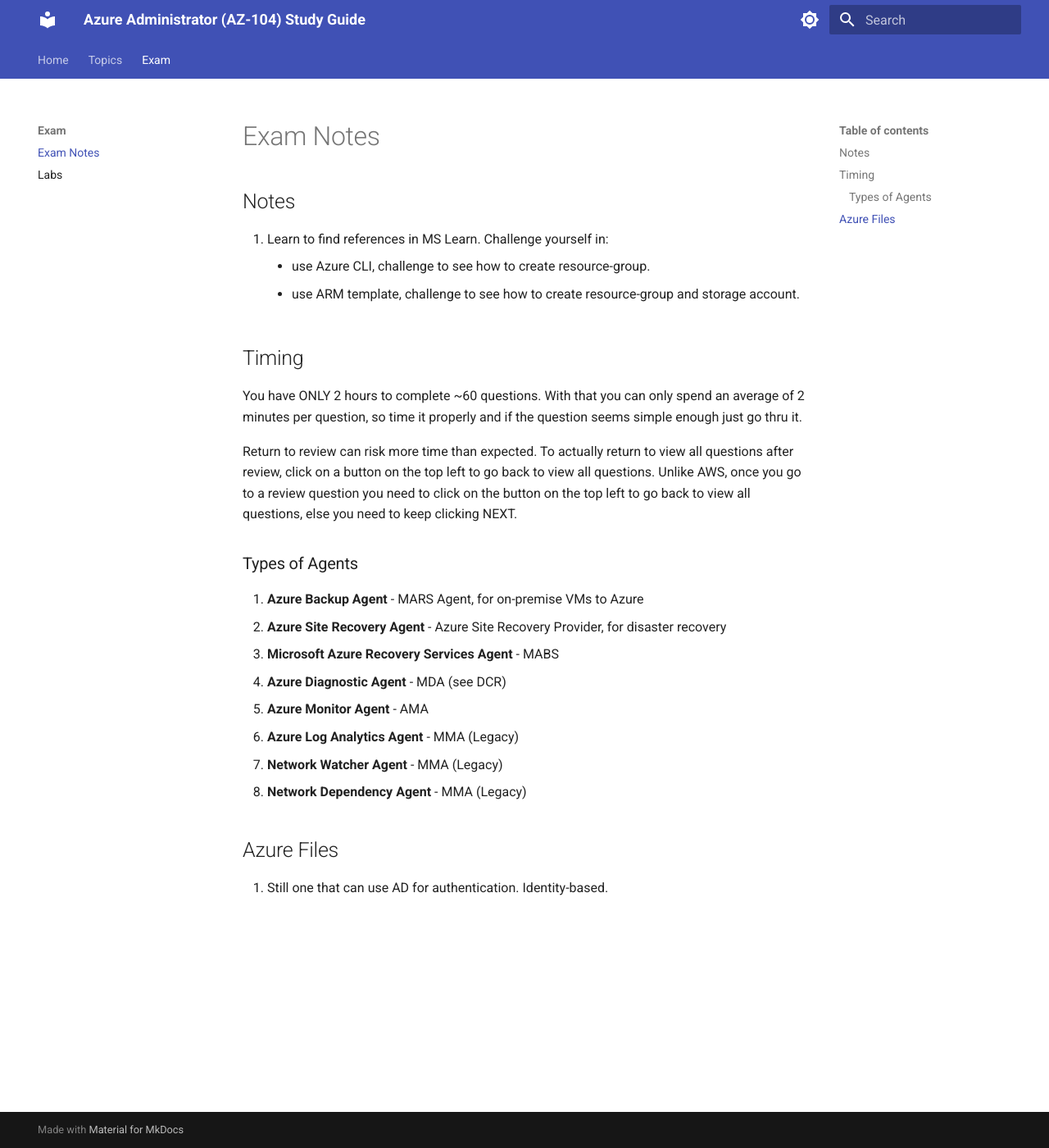
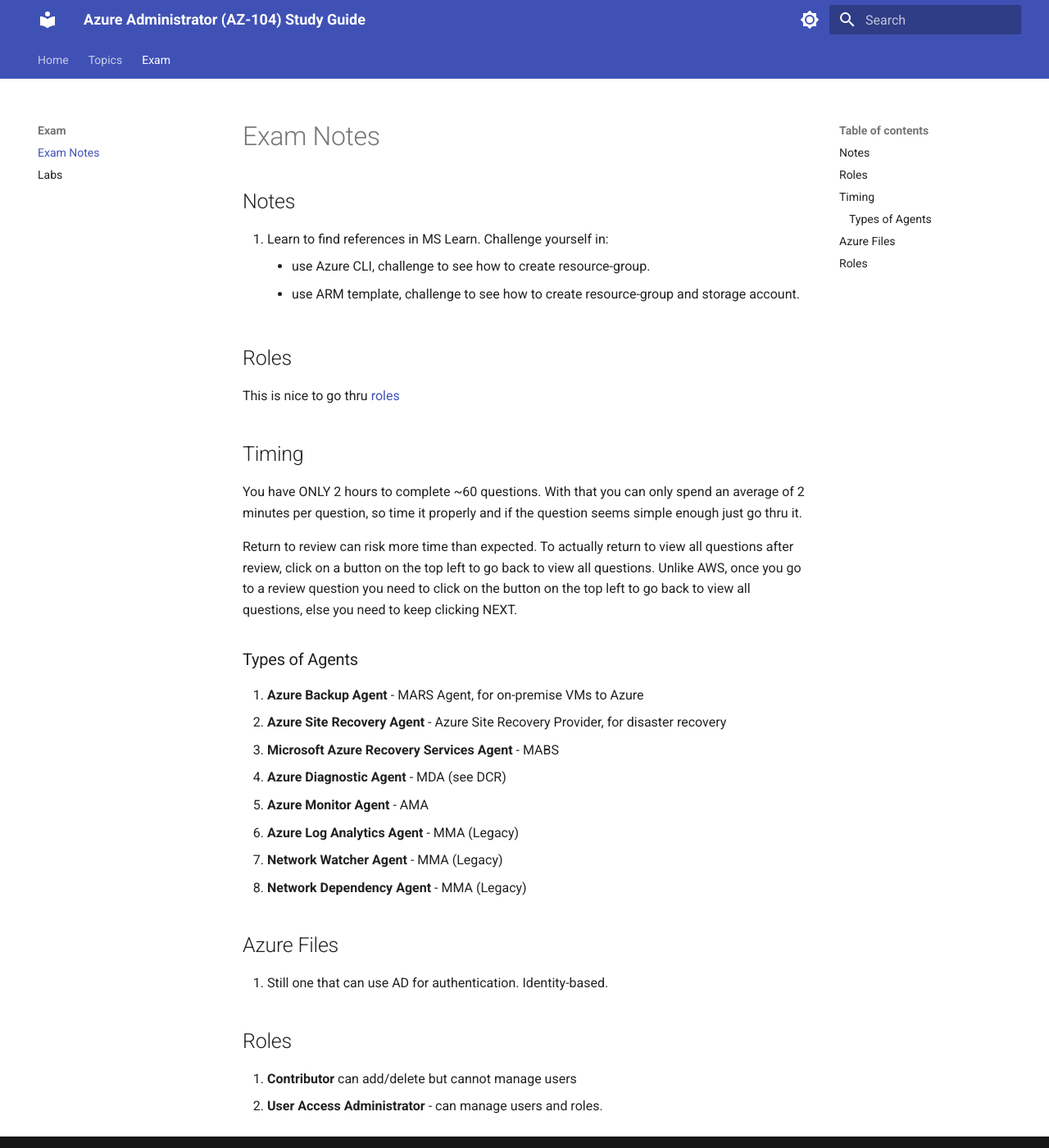
Before and after one commit to yoonghan/AZ-104-Azure-Administrator-Associate, an MkDocs documentation site: the page built from docs/Exam_Preparation/Notes.md, in a window 1280 px wide and 1400 px high. Shown: the whole window at 82% size. Built offline with MkDocs 1.6.1 and Material for MkDocs 9.7.7, drawn with Linux system fonts in a browser that asks for light colours.

Commit message:
Update with azure policy.

```diff
--- a/docs/Exam_Preparation/Notes.md
+++ b/docs/Exam_Preparation/Notes.md
@@ -5,6 +5,8 @@
     - use Azure CLI, challenge to see how to create resource-group.
     - use ARM template, challenge to see how to create resource-group and storage account.
 
+## Roles
+This is nice to go thru [roles](https://learn.microsoft.com/en-us/azure/role-based-access-control/built-in-roles)
 
 ## Timing
 You have ONLY 2 hours to complete ~60 questions. With that you can only spend an average of 2 minutes per question, so time it properly and if the question seems simple enough just go thru it.
@@ -23,3 +25,7 @@
 
 ## Azure Files
 1. Still one that can use AD for authentication. Identity-based.
+
+## Roles
+1. **Contributor** can add/delete but cannot manage users
+2. **User Access Administrator** - can manage users and roles.
--- a/mkdocs.yml
+++ b/mkdocs.yml
@@ -44,6 +44,7 @@
     - Web-Application.md
     - Containers.md
     - Backup.md
+    - AzurePolicy.md
     - Monitoring.md
     - Roles.md
     - Budget.md
```
Also changed, not shown: docs/AzurePolicy.md (renamed from docs/Azure-Policy.md).
